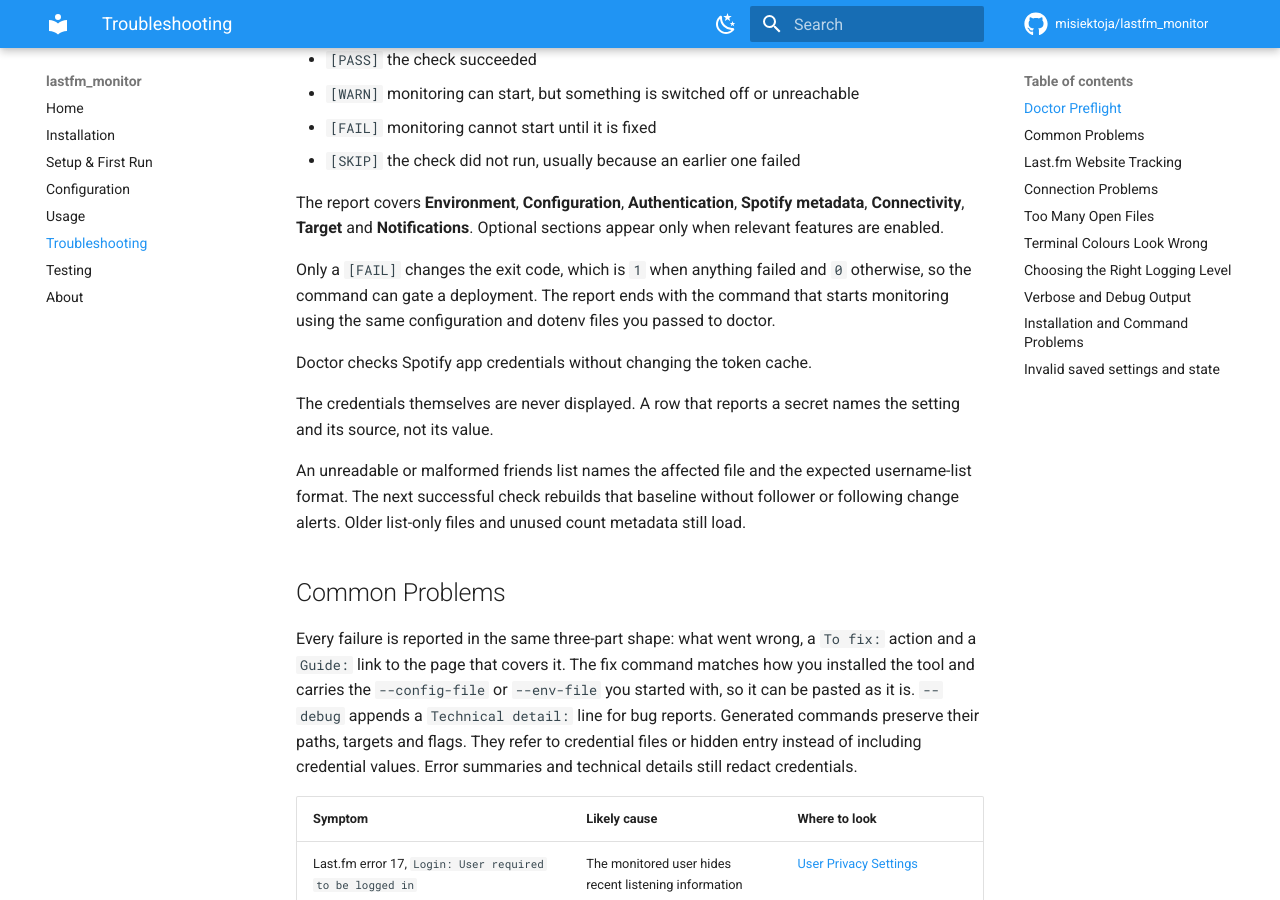
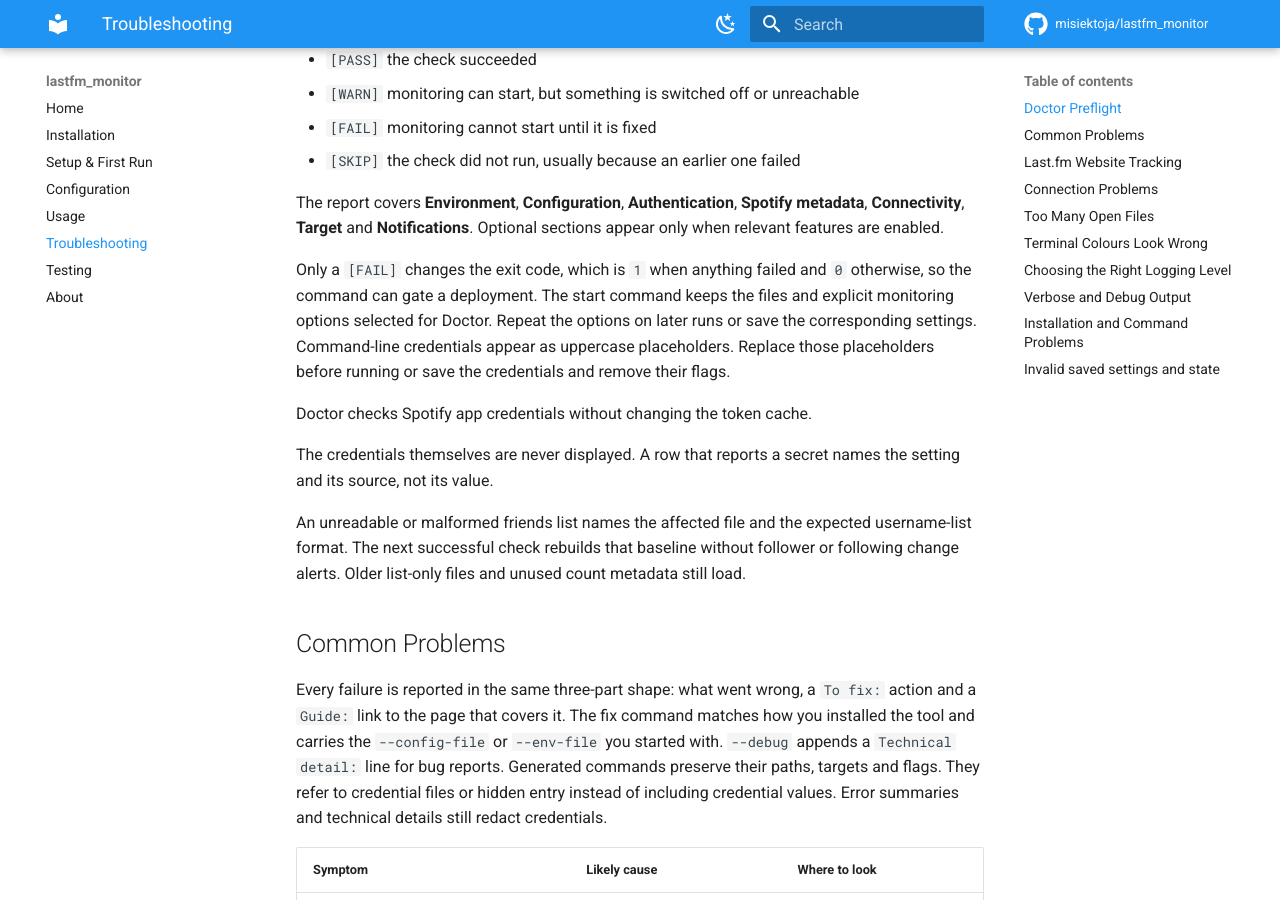
Before and after one commit to misiektoja/lastfm_monitor, an MkDocs documentation site: the page built from docs/troubleshooting.md, in a window 1280 px wide and 900 px high, scrolled down 597 px. Built offline with MkDocs 1.6.1 and Material for MkDocs 9.7.7, drawn with Linux system fonts in a browser that asks for light colours; comment, search, counter and statistics services are not loaded.

Commit message:
docs(troubleshooting): explain repeated Doctor options and credential placeholders

```diff
--- a/docs/troubleshooting.md
+++ b/docs/troubleshooting.md
@@ -28,7 +28,7 @@
 
 The report covers **Environment**, **Configuration**, **Authentication**, **Spotify metadata**, **Connectivity**, **Target** and **Notifications**. Optional sections appear only when relevant features are enabled.
 
-Only a `[FAIL]` changes the exit code, which is `1` when anything failed and `0` otherwise, so the command can gate a deployment. The report ends with the command that starts monitoring using the same configuration and dotenv files you passed to doctor.
+Only a `[FAIL]` changes the exit code, which is `1` when anything failed and `0` otherwise, so the command can gate a deployment. The start command keeps the files and explicit monitoring options selected for Doctor. Repeat the options on later runs or save the corresponding settings. Command-line credentials appear as uppercase placeholders. Replace those placeholders before running or save the credentials and remove their flags.
 
 Doctor checks Spotify app credentials without changing the token cache.
 
@@ -39,7 +39,7 @@
 <a id="common-problems"></a>
 ## Common Problems
 
-Every failure is reported in the same three-part shape: what went wrong, a `To fix:` action and a `Guide:` link to the page that covers it. The fix command matches how you installed the tool and carries the `--config-file` or `--env-file` you started with, so it can be pasted as it is. `--debug` appends a `Technical detail:` line for bug reports. Generated commands preserve their paths, targets and flags. They refer to credential files or hidden entry instead of including credential values. Error summaries and technical details still redact credentials.
+Every failure is reported in the same three-part shape: what went wrong, a `To fix:` action and a `Guide:` link to the page that covers it. The fix command matches how you installed the tool and carries the `--config-file` or `--env-file` you started with. `--debug` appends a `Technical detail:` line for bug reports. Generated commands preserve their paths, targets and flags. They refer to credential files or hidden entry instead of including credential values. Error summaries and technical details still redact credentials.
 
 | Symptom | Likely cause | Where to look |
 | --- | --- | --- |
```
